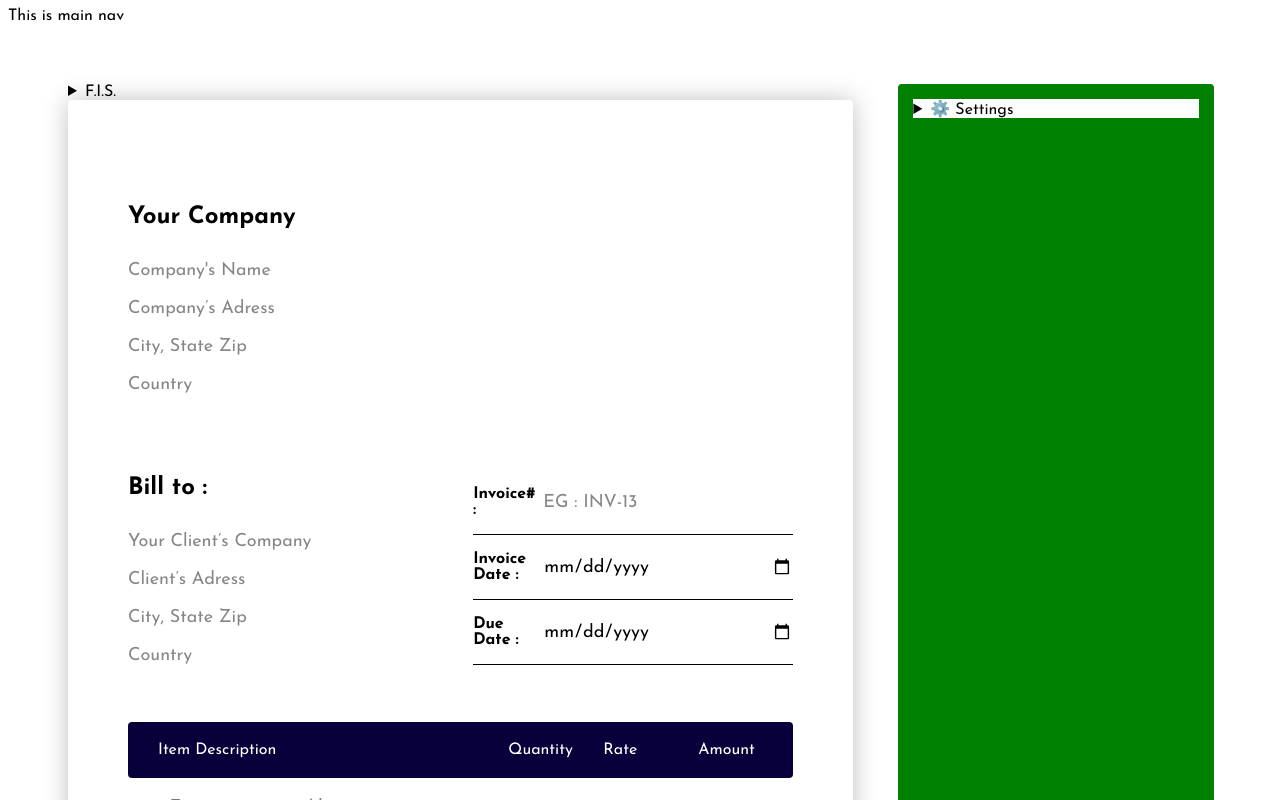
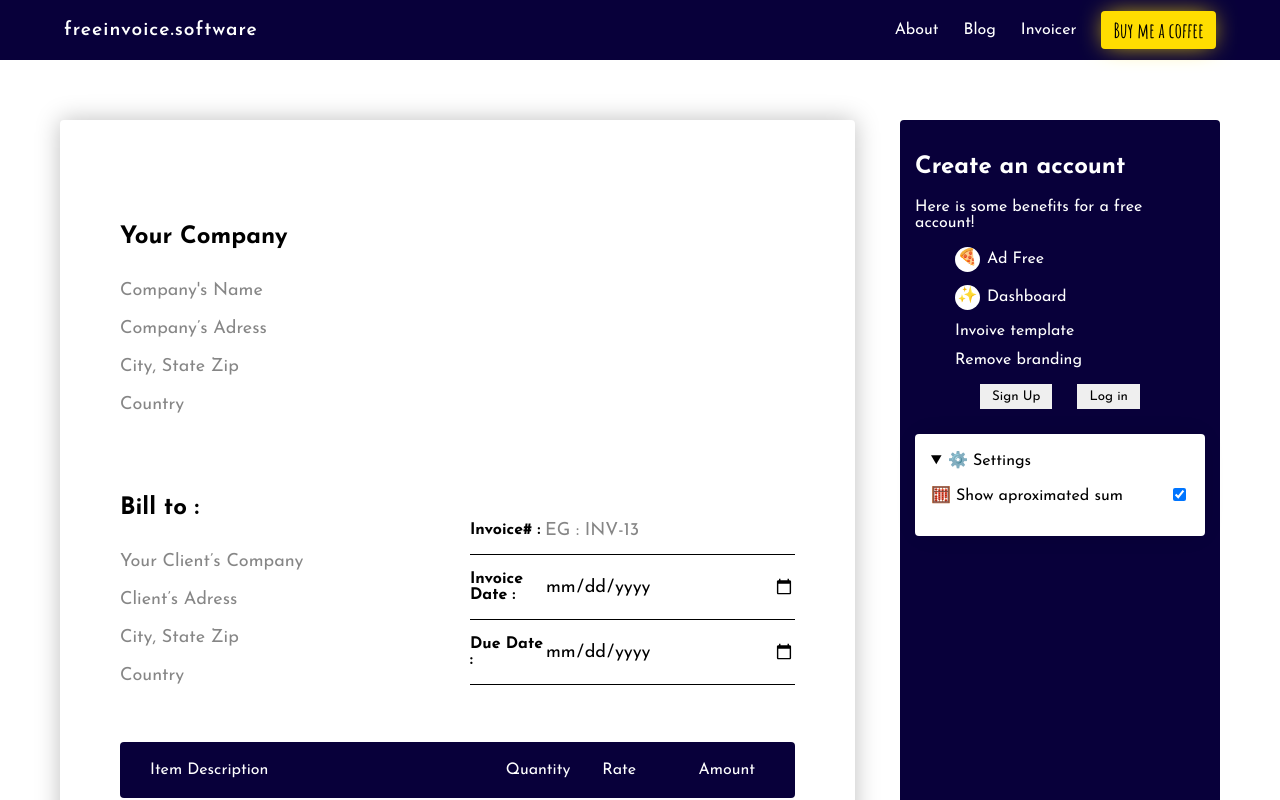
Before and after one commit to dot357/fis, a Nuxt app: page /builder in a window 1280 px wide. Shown: the top 800 px of the page. Built offline with nearby package versions, Linux system fonts and the light colour scheme.

Commit message:
UI going somewhere

```diff
--- a/components/Builder.vue
+++ b/components/Builder.vue
@@ -1,13 +1,6 @@
 <template>
   <section>
-   <details>
-     <summary>F.I.S.</summary>
-     <div>
-        <pre>
-      {{fis}}
-    </pre>
-     </div>
-   </details>
+
     <form>
 
       <div class="header">
@@ -96,7 +89,7 @@
            <div class="total">
               <p ><strong>Total</strong></p>
               <input type="text" placeholder="Currency" v-model="fis.info.currency" >
-              <p>{{fis.calculations.afterTax}}  <span style="text-transform:uppercase;margin-left:5px;">{{fis.info.currency}}</span></p>
+              <p>{{fis.calculations.afterTax}}  <span style="text-transform:uppercase;margin-left:5px;font-weight:bold;">{{fis.info.currency}}</span></p>
            </div>
 
           </div>
@@ -113,7 +106,7 @@
       <div class="notes">
 
         <p v-if="fis.info.sumAsText && asText" class="asText">
-          <strong>Approximately : </strong> <span>   {{fis.info.sumAsText}} {{fis.info.currency}}</span>
+          <strong>Approximately : </strong> <span>   {{fis.info.sumAsText}} <span style="text-transform:uppercase;margin-left:5px;font-weight:bold;">{{fis.info.currency}}</span></span>
         </p>
 
 
--- a/components/Nav.vue
+++ b/components/Nav.vue
@@ -1,6 +1,12 @@
 <template>
     <nav>
-        This is main nav
+        <nuxt-link to="/"><div class="logo">freeinvoice.software</div></nuxt-link>
+        <ul>
+            <li>About</li>
+            <li>Blog</li>
+            <nuxt-link to="/builder"><li>Invoicer</li></nuxt-link>
+            <a href="https://www.buymeacoffee.com/dot357" target="_blank"><li class="buyMe">Buy me a coffee</li></a>
+        </ul>
     </nav>
 </template>
 
@@ -9,3 +15,55 @@ export default {
     name : 'Nav'
 }
 </script>
+
+
+<style scoped>
+
+@import url('https://fonts.googleapis.com/css2?family=Amatic+SC:wght@400;700&display=swap');
+nav{
+    background: var(--base-color);
+    color: white;
+    height: 60px;
+    display: flex;
+    flex-direction: row;
+    justify-content: space-between;
+    align-items: center;
+    padding: 0 4rem;
+}
+nav a{
+    color: inherit;
+    text-decoration: none;
+}
+nav .logo{
+    font-weight: 500;
+    font-size: 1.2rem;
+    letter-spacing: 1px;
+    font-weight: 600;
+}
+
+nav ul{
+    display: flex;
+    flex-direction: row;
+    justify-content: center;
+    align-items: center;
+    gap: 25px;
+    list-style: none;
+}
+
+nav .buyMe{
+    background: #FFDD00;
+    color: black;
+    font-weight: 700;
+    font-size: 1.3rem;
+    padding: 6px 12px;
+    border-radius: 4px;
+    font-family: 'Amatic SC', cursive;
+    box-shadow: 0px 0px 25px -5px #FFDD00;
+}
+
+nav .buyMe:hover {
+    transition: all 0.3s ease;
+    transform: scale(0.96);
+    box-shadow: 0px 0px 25px -5px #ffdd0000;
+}
+</style>
--- a/main.css
+++ b/main.css
@@ -7,7 +7,15 @@
 }
 
 html,body{
+
     font-family: 'Josefin Sans', sans-serif;
+}
+
+body{
+    top: 0;
+    left: 0;
+    margin: 0;
+    padding: 0;
 }
 
 input,textarea,select,option,button{
--- a/pages/builder.vue
+++ b/pages/builder.vue
@@ -2,13 +2,29 @@
  <section>
 
    <div class="content">
-       <div class="left"> <Builder :asText="builderSettings.showAsText" /></div>
+       <div class="left"> <Builder :asText="builderSettings.showAsText" :equalTax="builderSettings.equalTax" /></div>
        <div class="right">
+          <div class="logInBox">
+             <h2>Create an account</h2>
+             <p>Here is some benefits for a free account!</p>
+             <ul>
+               <li> <span>🍕</span> Ad Free</li>
+               <li> <span>✨</span> Dashboard</li>
+               <li>Invoive template</li>
+               <li>Remove branding</li>
+             </ul>
+             <div class="buttons">
+               <button>Sign Up</button>
+               <button>Log in</button>
+             </div>
+           </div>
          <div class="settings">
-           <details>
+
+           <details open>
              <summary>⚙️ Settings</summary>
              <div class="container">
-               <p>Show aproximated sum <input type="checkbox" name="" id="" v-model="builderSettings.showAsText"></p>
+               <p>🧮 Show aproximated sum <input type="checkbox" name="" id="" v-model="builderSettings.showAsText"></p>
+
              </div>
            </details>
          </div>
@@ -49,7 +65,7 @@ section .content > .right{
 
     min-width: 25%;
     width: auto;
-    background: green;
+    background: var(--base-color);
     border-radius: 4px;
     padding: 15px;
 
@@ -58,8 +74,73 @@ section .content > .right{
 
 section .content .right .settings{
   position: sticky;
-  top: 0;
+  top: 60px;
   background: white;
+  border-radius: 4px;
+
+
+}
+
+section .content .right .logInBox{
+  color: white;
+  margin-bottom: 25px;
+}
+
+section .content .right .logInBox ul{
+  list-style: none;
+}
+section .content .right .logInBox ul li {
+  display: flex;
+  flex-direction: row;
+  align-items: center;
+  gap: 7px;
+  margin: 13px 0px;
+}
+
+section .content .right .logInBox ul li  span{
+  display: block;
+  width: 25px;
+  height: 25px;
+  background: white;
+  border-radius: 999px;
+  text-align: center;
+
+
+}
+
+section .content .right .logInBox .buttons{
+  display: flex;
+  flex-direction: row;
+  flex-wrap: wrap;
+  justify-content: center;
+  align-items: center;
+  gap: 25px;
+}
+section .content .right .logInBox .buttons button{
+  width: auto;
+  padding: 6px 12px;
+  outline: none;
+  border: none;
+}
+
+section .content .right .settings{
+  cursor: pointer;
+  box-shadow: 0px 0px 25px -7px rgba(0, 0, 0, 0.164);
+}
+
+section .content .right .settings details{
+  padding: 1rem;
+}
+
+
+
+
+section .content .right .settings .container p{
+  display: flex;
+  flex-direction: row;
+  justify-content: space-between;
+  align-items: center;
+  width: 100%;
 
 }
 </style>
```
